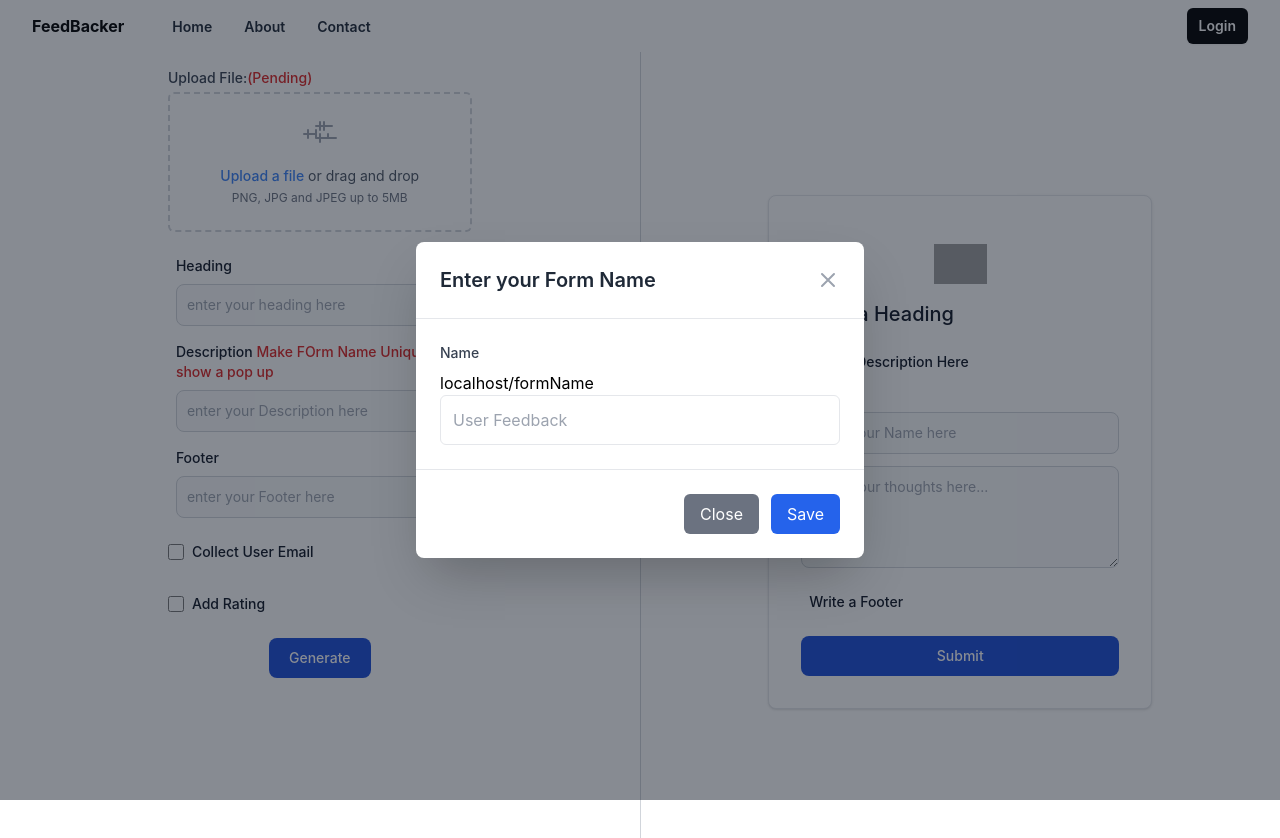
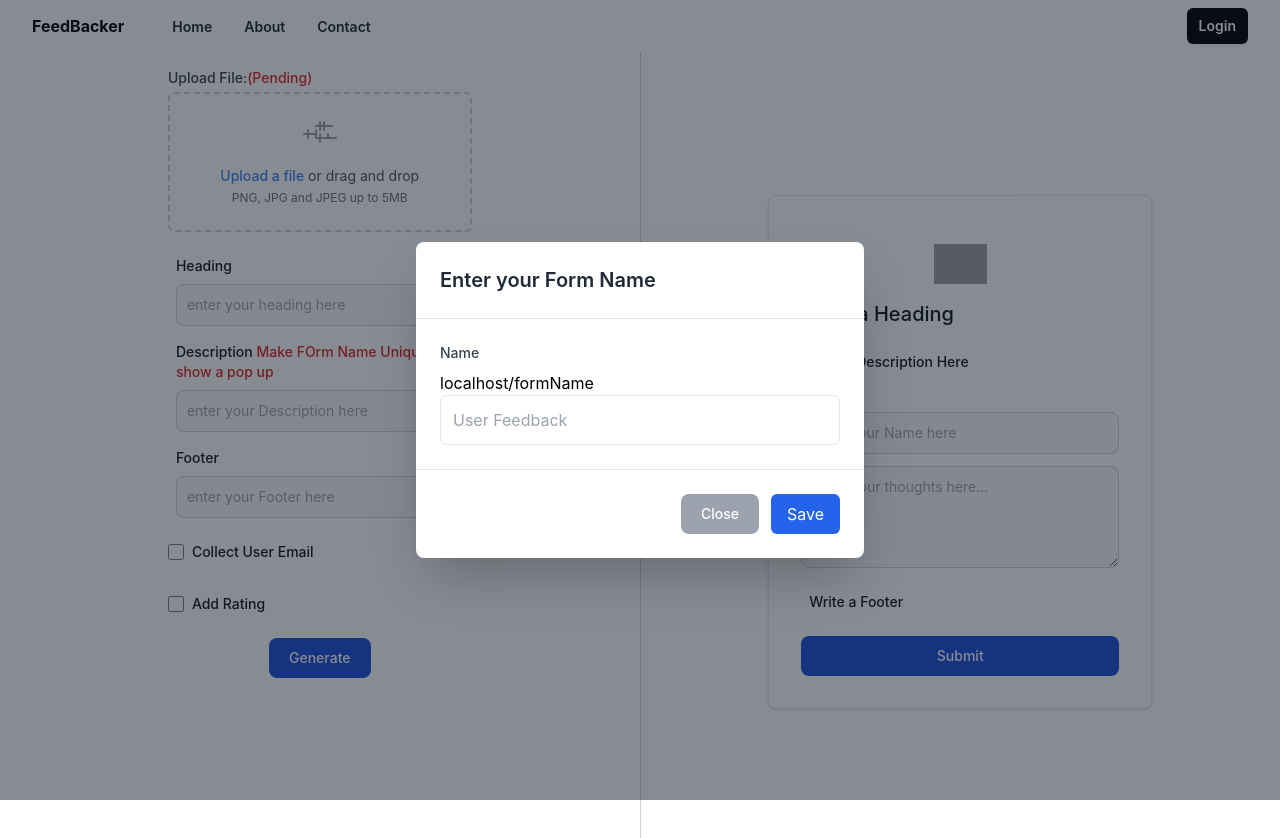
Before and after one commit to sanjay-xdr/Feedbacker, a React (Create React App) app in the folder frontend/: page /editor in a window 1280 px wide. Shown: the top 838 px of the page. Built offline with nearby package versions, Linux system fonts and the light colour scheme; grey boxes are pictures that could not be loaded.

Commit message:
fixing bug

```diff
--- a/frontend/src/components/Modal.js
+++ b/frontend/src/components/Modal.js
@@ -25,14 +25,7 @@ const Modal = ({ showModal, setShowModal }) => {
         <div className="p-6 border-b border-gray-200">
           <div className="flex justify-between items-center">
             <h2 className="text-xl font-semibold text-gray-800">Enter your Form Name</h2>
-            <button
-              className="text-gray-400 hover:text-gray-600"
-              onClick={() => setShowModal(false)}
-            >
-              <svg className="w-6 h-6" fill="none" stroke="currentColor" viewBox="0 0 24 24" xmlns="http://www.w3.org/2000/svg">
-                <path strokeLinecap="round" strokeLinejoin="round" strokeWidth="2" d="M6 18L18 6M6 6l12 12"></path>
-              </svg>
-            </button>
+
           </div>
         </div>
         <div className="p-6">
@@ -48,7 +41,8 @@ const Modal = ({ showModal, setShowModal }) => {
         </div>
         <div className="p-6 border-t border-gray-200 flex justify-end space-x-3">
           <button
-            className="px-4 py-2 text-white bg-gray-500 rounded-md hover:bg-gray-600"
+            className="text-white bg-gray-400  cursor-not-allowed font-medium rounded-lg text-sm px-5 py-2.5 text-center "
+            disabled="true"
             onClick={() => setShowModal(false)}
           >
             Close
```
